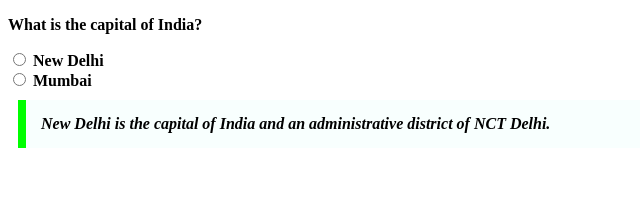
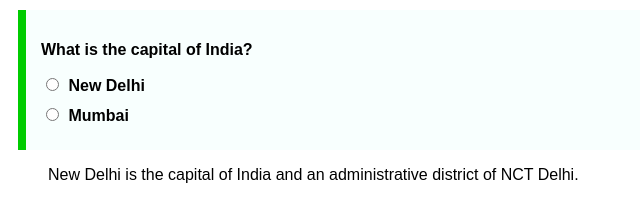
Before and after one commit to acciojob/trivia-Pankaj-Sharmaa, a website: page main.html in a window 1280 px wide. Shown: the whole page, without its empty margins (0-640 px from the left). Drawn offline with Linux system fonts and the light colour scheme.

Commit message:
created a submission

```diff
--- a/main.html
+++ b/main.html
@@ -3,26 +3,47 @@
 <head>
   <meta charset="UTF-8">
   <meta name="viewport" content="width=device-width, initial-scale=1.0">
-    <link rel="stylesheet" href="styles.css">
-    <title>Quiz Question</title>
+  <style>
+    body {
+      font-family: Arial, sans-serif;
+    }
+
+    .question-container {
+      max-width: 600px;
+      margin: 10px;
+      padding: 15px;
+      border-left: 8px solid #00cc00; /* Green color */
+      background-color: #f8fffe;
+      font-weight: bold;
+    }
+
+    label {
+      display: block;
+      margin-bottom: 10px;
+    }
+
+    input[type="radio"] {
+      margin-right: 5px;
+    }
+  </style>
 </head>
 <body>
-    <div class="quiz-question">
-        <p class="questio">What is the capital of India?</p>
 
-        <form>
+  <div class="question-container">
+    <p>What is the capital of India?</p>
+
     <label>
-                <input type="radio" name="capital" value="newDelhi"> New Delhi
+      <input type="radio" name="capital" value="New Delhi"> New Delhi
     </label>
-			<br>
+
     <label>
-                <input type="radio" name="capital" value="mumbai"> Mumbai
+      <input type="radio" name="capital" value="Mumbai"> Mumbai
     </label>
-        </form>
+  </div>
 
   <blockquote class="quotation">
-            New Delhi is the capital of India and an administrative district of NCT Delhi.
+    <p>New Delhi is the capital of India and an administrative district of NCT Delhi.</p>
   </blockquote>
-    </div>
+
 </body>
 </html>
--- a/styles.css
+++ /dev/null
@@ -1,18 +0,0 @@
-
-.quiz-question {
- font-weight: bold;
-}
-
-.question {
-    font-size: 18px;
-    margin-bottom: 10px;
-}
-
-.quotation {
-    margin-top: 10px;
-    font-style: italic;
-	 border-left: 8px solid #00ff00; /* Green color */
-    background-color: #f8fffe;
-	   margin: 10px;
-    padding: 15px;
-}
```
Lines whose indentation alone changed are shown as unchanged.
